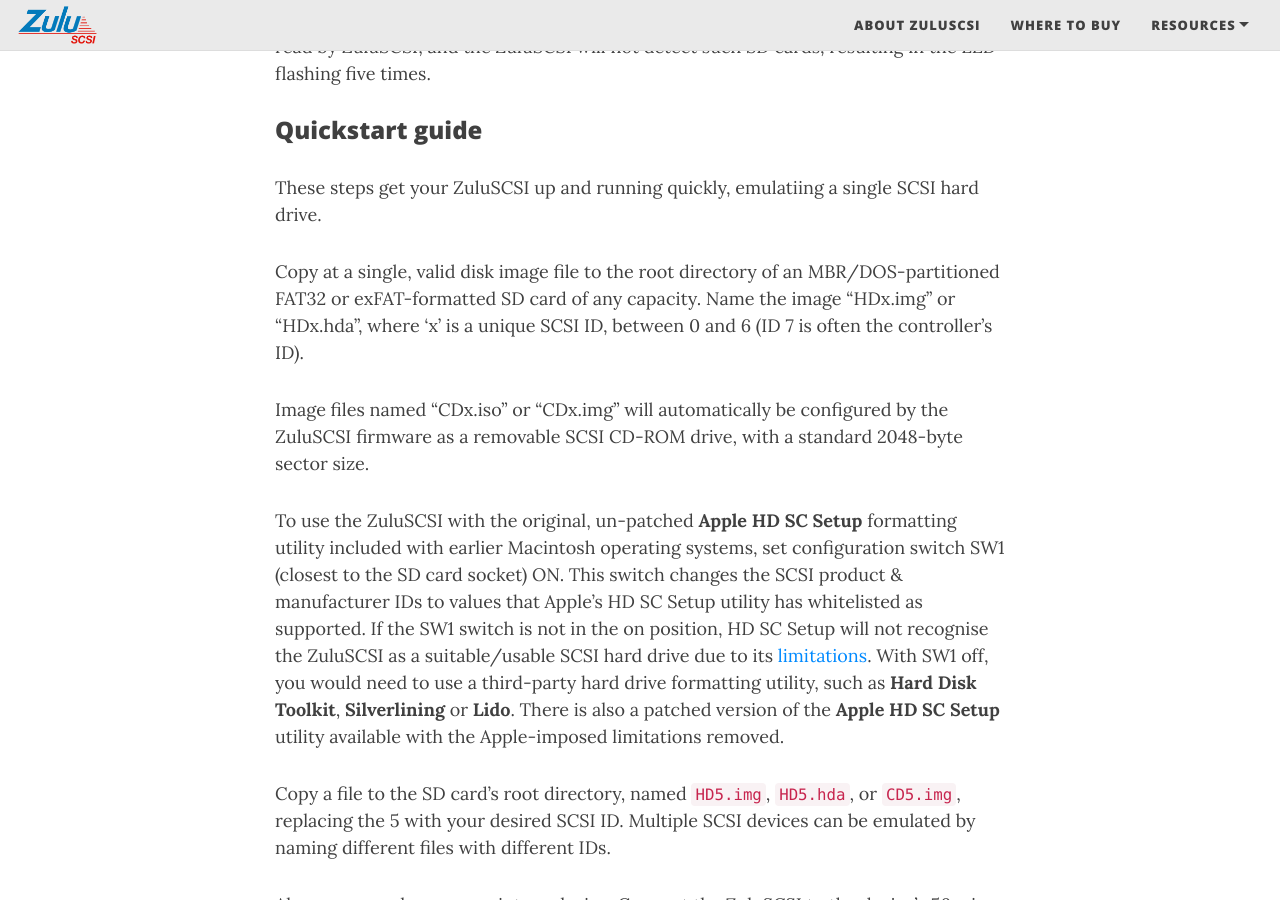
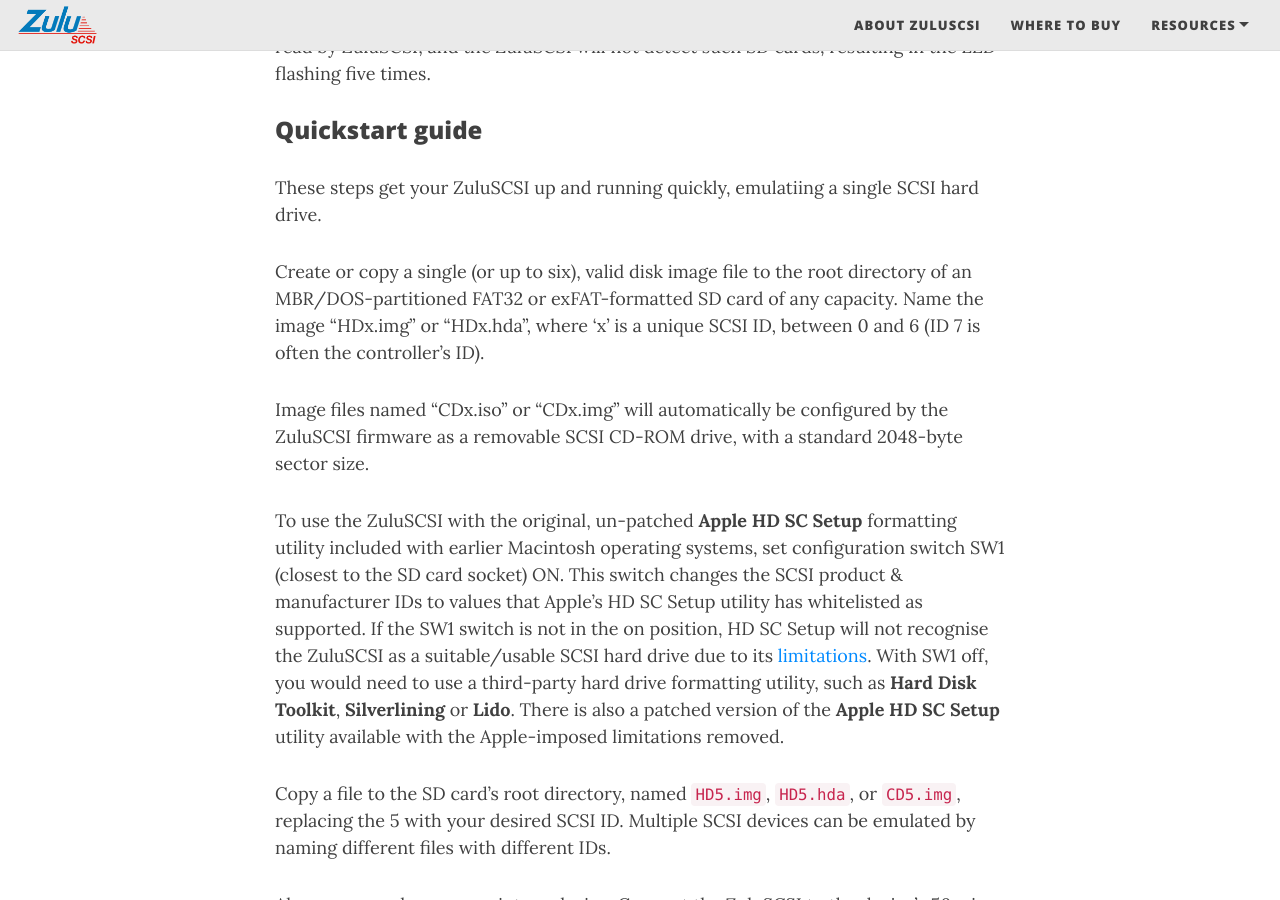
Before and after one commit to ZuluSCSI/ZuluSCSI.com, a Jekyll site: the page built from ZuluSCSI-Manual.md, in a window 1280 px wide and 900 px high, scrolled down 4138 px. Built offline with Jekyll 4.4.1, drawn with Linux system fonts in a browser that asks for light colours; nearby versions of some CDN libraries; our own code applies the rules of GitHub Pages for plain Markdown files.

Commit message:
Update ZuluSCSI-Manual.md

```diff
--- a/ZuluSCSI-Manual.md
+++ b/ZuluSCSI-Manual.md
@@ -102,7 +102,7 @@
 
 These steps get your ZuluSCSI up and running quickly, emulatiing a single SCSI hard drive.
 
-Copy at a single, valid disk image file to the root directory of an MBR/DOS-partitioned FAT32 or exFAT-formatted SD card of any capacity. Name the image "HDx.img" or "HDx.hda", where 'x' is a unique SCSI ID, between 0 and 6 (ID 7 is often the controller's ID).
+Create or copy a single (or up to six), valid disk image file to the root directory of an MBR/DOS-partitioned FAT32 or exFAT-formatted SD card of any capacity. Name the image "HDx.img" or "HDx.hda", where 'x' is a unique SCSI ID, between 0 and 6 (ID 7 is often the controller's ID).
 
 Image files named "CDx.iso" or "CDx.img" will automatically be configured by the ZuluSCSI firmware as a removable SCSI CD-ROM drive, with a standard 2048-byte sector size.
 
```
